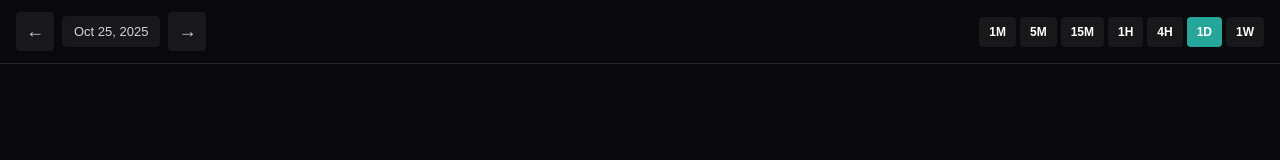
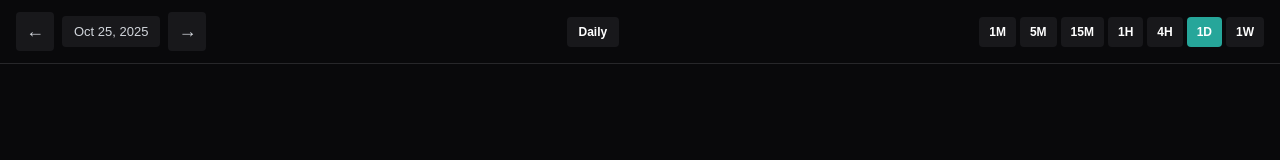
Before and after one commit to Mood-Market/next-client, a Next.js app: page / in a window 1280 px wide. Shown: the top 160 px of the page. Built offline with nearby package versions, Linux system fonts and the light colour scheme.

Commit message:
feat: add all-time view toggle to candlestick chart

```diff
--- a/src/components/tradingview/CandlestickChart.tsx
+++ b/src/components/tradingview/CandlestickChart.tsx
@@ -118,8 +118,11 @@ export default function CandlestickChart() {
   const chartContainerRef = useRef<HTMLDivElement>(null);
   const [timeframe, setTimeframe] = useState<Timeframe>("1d");
   const [selectedDate, setSelectedDate] = useState<Date>(new Date()); // Start with today
-  const { getLogsByDate, addLog } = useMoodLogs();
-  const moodLogs = getLogsByDate(selectedDate);
+  const [isAllTimeView, setIsAllTimeView] = useState(false);
+  const { getLogsByDate, addLog, logs } = useMoodLogs();
+
+  // Get mood logs based on view mode
+  const moodLogs = isAllTimeView ? logs : getLogsByDate(selectedDate);
 
   // Handle adding a log with positive or negative impact
   const handleAddLog = (impact: number) => {
@@ -197,7 +200,7 @@ export default function CandlestickChart() {
       window.removeEventListener("resize", handleResize);
       chart.remove();
     };
-  }, [timeframe, selectedDate, moodLogs]);
+  }, [timeframe, selectedDate, moodLogs, isAllTimeView]);
 
   const timeframes: Timeframe[] = ["1m", "5m", "15m", "1h", "4h", "1d", "1w"];
 
@@ -270,6 +273,24 @@ export default function CandlestickChart() {
           </button>
         </div>
 
+        {/* All Time Toggle */}
+        <button
+          onClick={() => setIsAllTimeView(!isAllTimeView)}
+          style={{
+            padding: "6px 12px",
+            border: "none",
+            borderRadius: "4px",
+            backgroundColor: isAllTimeView ? "#26a69a" : "#18181b",
+            color: "#ffffff",
+            cursor: "pointer",
+            fontSize: "12px",
+            fontWeight: "600",
+            whiteSpace: "nowrap",
+          }}
+        >
+          {isAllTimeView ? "All Time" : "Daily"}
+        </button>
+
         {/* Timeframe Selector - Compact */}
         <div
           style={{
@@ -323,7 +344,9 @@ export default function CandlestickChart() {
           >
             <div style={{ textAlign: "center", color: "#71717a" }}>
               <div style={{ fontSize: "16px", fontWeight: "500" }}>
-                No data for {formatDate(selectedDate)}
+                {isAllTimeView
+                  ? "No data available"
+                  : `No data for ${formatDate(selectedDate)}`}
               </div>
               <div style={{ fontSize: "13px", marginTop: "4px" }}>
                 Tap Buy or Sell to start trading
```
